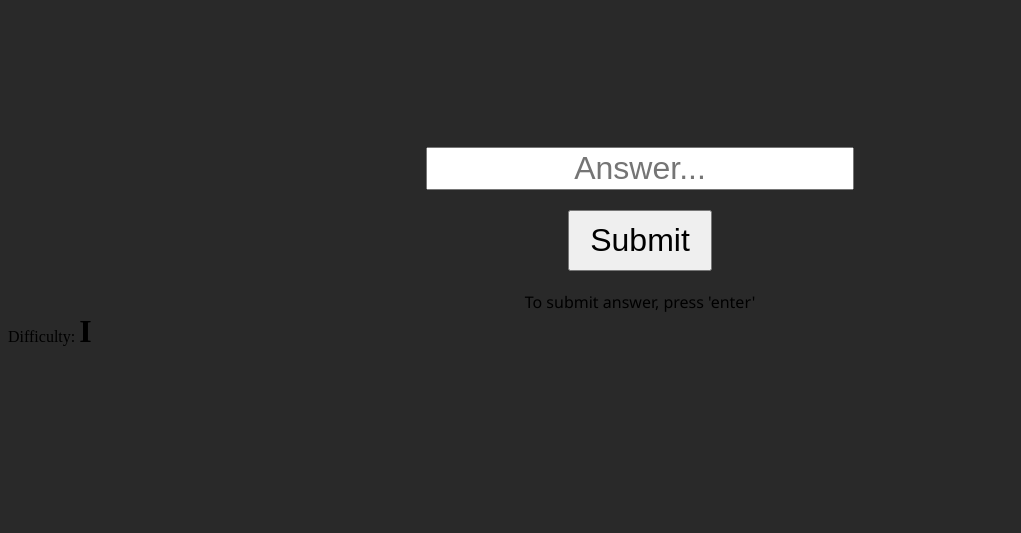
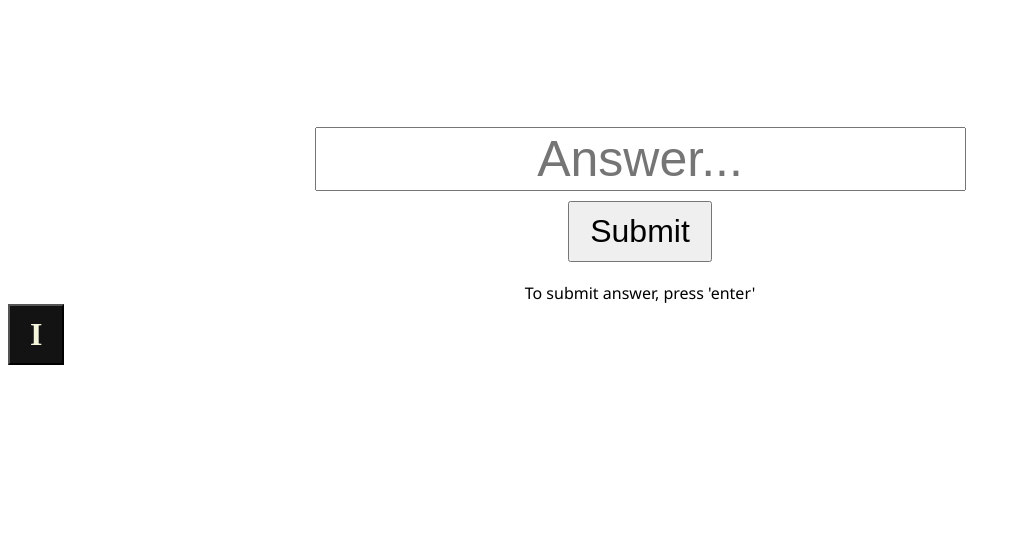
Before and after one commit to LIFTzin/Dolores, a plain HTML site: page jogo/jogo.html in a window 1280 px wide. Shown: the part 267-800 px from the top of the page, without its empty margins (0-1021 px from the left). Drawn offline with Linux system fonts and the light colour scheme.

Commit message:
Adicionando o botão de número romano

```diff
--- a/jogo/jogo.css
+++ b/jogo/jogo.css
@@ -1,7 +1,3 @@
-body {
-    background-color: #292929;
-}
-
 h1 {
     font-family: 'Segoe UI', Tahoma, Geneva, Verdana, sans-serif;
     font-size: 64px;
@@ -10,10 +6,22 @@ h1 {
 .label-expression {
     text-align: center;
     padding-top: 80px;
-    padding-bottom: 120px;
+    padding-bottom: 100px;
 }
 
 
+
+.difficulty-button {
+    background-color: #131313;
+    text-align: left;
+}
+
+.roman {
+    font-size: x-large;
+    font-family: 'Times New Roman', Times, serif;
+    color: beige;
+    font-weight: bold;
+}
 
 .label-time-progress {
     padding-bottom: 0;
@@ -28,7 +36,7 @@ h1 {
 
 .submit {
     text-align: center;
-    padding-bottom: 20px;
+    padding-bottom: 10px;
 }
 
 .warn-label {
@@ -42,7 +50,7 @@ input[type="text"] {
     width: 900;
     height: 30;
     text-align: center;
-    font-size: xx-large;
+    font-size: 50px;
 }
 
 button {
--- a/jogo/jogo.html
+++ b/jogo/jogo.html
@@ -30,9 +30,11 @@
     </div>
 
     <div>
-        <label>
-            Difficulty: <strong style="font-size: xx-large;">I</strong>
-        </label>
+        <button class="difficulty-button">
+            <label class="roman">
+                <strong style="font-size: xx-large;">I</strong>
+            </label>
+        </button>
     </div>
 
 </body>
```
